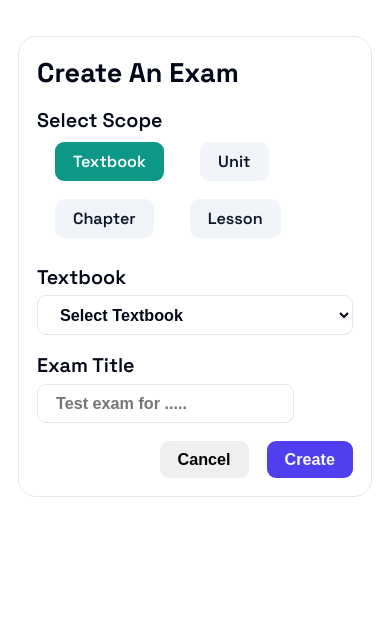
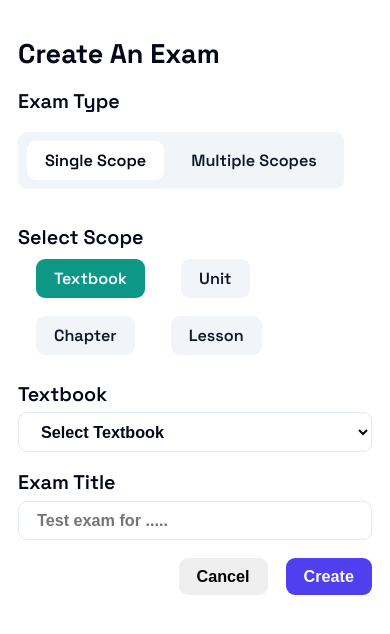
Before and after one commit to IbrahimMurad/physics-quizzes, a Django app: page /exam/custom/ in a window 390 px wide. Shown: the part 73-707 px from the top of the page. Run offline with Django 5.2, Linux system fonts and the light colour scheme; a user stored in the database is signed in; data comes from the database, SQL or seed files in the repository.

Commit message:
Adding the second type of exams: - adding the switcher between the single and multiple scopes exam types. - adding the add buttons next to the select element of scope. - adding a selected scope list, with each element contains a scope type, scope title, and a remove button, and it contains a checkbox input to collect the list of ids when submitting the form. - fixing some stylling for small screens.

```diff
--- a/exam/templates/exam/create_exam.html
+++ b/exam/templates/exam/create_exam.html
@@ -24,6 +24,21 @@ Create New Exam
         {% csrf_token %}
         <h2>Create An Exam</h2>
         <fieldset>
+            <legend>
+                Exam Type
+            </legend>
+            <div class="exam-type-selector">
+                <label for="single-scope-exam">
+                    <input id="single-scope-exam" type="radio" name="exam_type" value="single_scope" checked required>
+                    Single Scope
+                </label>
+                <label for="multiple-scope-exam">
+                    <input id="multiple-scope-exam" type="radio" name="exam_type" value="multiple_scope">
+                    Multiple Scopes
+                </label>
+            </div>
+        </fieldset>
+        <fieldset class="scope-selector">
             <legend>Select Scope</legend>
             <label for="textbook-radio">
                 <input id="textbook-radio" type="radio" name="scope_type" value="textbook" checked required>
@@ -44,26 +59,42 @@ Create New Exam
         </fieldset>
         <div id="textbooks" class="scope active">
             <label for="textbook-select">Textbook</label>
-            <select id="textbook-select" name="id" required>
+            <div>
+                <select id="textbook-select" name="id" required>
                 <option value="">Select Textbook</option>
                 {% for textbook in textbooks %}
                 <option value="{{ textbook.id }}">{{ textbook.title }}</option>
                 {% endfor %}
             </select>
+            <button type="button" class="add-btn">Add</button>
+            </div>
         </div>
         <div id="units" class="scope">
             <label for="unit-select">Unit</label>
-            <select id="unit-select">
-            </select>
+            <div>
+                <select id="unit-select">
+                </select>
+                <button type="button" class="add-btn">Add</button>
+            </div>
         </div>
         <div id="chapters" class="scope">
             <label for="chapter-select">Chapter</label>
-            <select id="chapter-select"></select>
+            <div>
+                <select id="chapter-select"></select>
+                <button type="button" class="add-btn">Add</button>
+            </div>
         </div>
         <div id="lessons" class="scope">
             <label for="lesson-select">Lesson</label>
-            <select id="lesson-select"></select>
+            <div>
+                <select id="lesson-select"></select>
+                <button type="button" class="add-btn">Add</button>
+            </div>
         </div>
+        <fieldset class="multiple-scope-exam-scopes" style="display: none;">
+            <legend>Selected scopes</legend>
+            <div id="selected-scopes"></div>
+        </fieldset>
         <div class="exam-title">
             <label for="exam-title">Exam Title</label>
             <input id="exam-title" type="text" name="exam_title" placeholder="Test exam for ....." required>
--- a/static/css/create_exam.css
+++ b/static/css/create_exam.css
@@ -1,4 +1,3 @@
-
 .container {
   width: 100%;
 }
@@ -43,6 +42,30 @@ fieldset {
   }
 }
 
+.exam-type-selector {
+  background-color: var(--secondary);
+  margin: 1rem;
+  padding: 0.5rem 0.5rem;
+  border-radius: var(--radius);
+  display: flex;
+  flex-wrap: wrap;
+  gap: 0.5rem;
+  justify-content: center;
+  align-items: center;
+
+  label {
+    margin: 0;
+    min-width: 6rem;
+
+    &:has(input:checked) {
+      background-color: var(--background);
+      color: var(--foreground);
+    }
+  }
+
+}
+
+
 label:has(input:checked) {
   background-color: var(--accent);
   color: var(--accent-foreground);
@@ -50,10 +73,12 @@ label:has(input:checked) {
 
 .scope {
   display: none;
+  flex-direction: row;
 
   &>select {
     &:focus {
       background-color: var(--accent);
+      min-width: 28rem;
     }
 
     &:focus-visible {
@@ -68,10 +93,19 @@ label:has(input:checked) {
 
 .scope,
 .exam-title {
+
+  &>div {
+    display: flex;
+    gap: 0.5rem;
+    align-items: center;
+    width: 100%;
+    justify-content: space-between;
+  }
+
   label {
     font-weight: 600;
     font-size: 1.1rem;
-    margin-inline-end: 1rem;
+    min-width: 6rem;
   }
 
   select,
@@ -87,7 +121,9 @@ label:has(input:checked) {
     transition: background-color 0.2s ease-in-out;
     cursor: pointer;
     width: 100%;
-    max-width: max-content;
+    max-width: 25rem;
+    min-width: 15rem;
+    flex: 1 1 auto;
 
     &:hover {
       background-color: var(--secondary);
@@ -122,6 +158,110 @@ label:has(input:checked) {
 }
 
 .scope.active,
+.exam-title,
 #textbooks {
-  display: block;
+  display: flex;
+  gap: 0.5rem;
+  align-items: center;
 }
+
+.add-btn {
+  display: none;
+  margin-left: auto;
+  padding: 0.2rem 0.5rem;
+  border-radius: var(--radius);
+  background-color: var(--accent);
+  color: var(--accent-foreground);
+  font-weight: 600;
+  font-size: 0.9rem;
+  cursor: pointer;
+}
+
+.multiple-scope-exam-scopes {
+  flex-direction: column;
+  gap: 2rem;
+
+  &>div {
+    display: flex;
+    flex-direction: column;
+    gap: 1rem;
+    background-color: var(--background);
+    padding: 1rem;
+    border: 3px solid var(--border);
+    border-radius: var(--radius);
+    min-height: 2rem;
+    width: 100%;
+    margin-top: 0.5rem;
+  }
+}
+
+.selected-scope {
+  display: flex;
+  flex-direction: row;
+  flex-wrap: nowrap;
+  justify-content: space-between;
+  align-items: center;
+  background-color: transparent;
+
+  &>label {
+    background-color: transparent;
+    cursor: default;
+    margin: 0;
+    padding: 0;
+  }
+
+  .selected-scope-title {
+    background-color: var(--secondary);
+    padding: 0.2rem 0.5rem;
+    border-radius: var(--radius);
+    color: var(--secondary-foreground);
+  }
+
+  button {
+    cursor: pointer;
+    padding: 0.3rem 0.5rem;
+    background-color: rgba(172, 5, 5, 0.83);
+    color: white;
+    border-radius: var(--radius);
+    transition: background-color 0.2s ease-in-out;
+  }
+
+}
+
+@media (max-width: 527px) {
+  .custom-exam-form {
+    width: 100%;
+    border: none;
+    padding: 0;
+    margin: 0;
+  }
+
+  .exam-type-selector {
+    margin-left: 0;
+    width: max-content;
+  }
+
+  .scope>div {
+    width: 100%;
+
+    &>select {
+      width: 100%;
+      min-width: none;
+      max-width: none;
+    }
+  }
+
+  .scope.active,
+  .exam-title,
+  #textbooks {
+    gap: 0;
+    align-items: flex-start;
+    flex-direction: column;
+  }
+
+  .exam-title>input {
+    max-width: none;
+    min-width: none;
+    width: 100%;
+  }
+}
--- a/static/js/createExam.js
+++ b/static/js/createExam.js
@@ -3,6 +3,66 @@ const scopeTypes = ["textbook", "unit", "chapter", "lesson"];
 const scopeContainers = document.querySelectorAll(".scope");
 const scopeRadioButtons = document.querySelectorAll("input[name='scope_type']");
 const scopeSelects = document.querySelectorAll("select");
+const examTypeRadioButtons = document.querySelectorAll("input[name='exam_type']");
+const addBtns = document.querySelectorAll("button.add-btn");
+
+// handle the change of selected exam type
+examTypeRadioButtons.forEach((radioButton) => {
+    radioButton.addEventListener("change", () => {
+        if (radioButton.value === "single_scope") {
+            document.querySelector(".scope-selector").style.display = "flex";
+            hideScopeField(1)
+            hideScopeField(2)
+            hideScopeField(3)
+            hideAddBtns()
+            document.querySelector(".multiple-scope-exam-scopes").style.display = "none";
+        } else {
+            document.querySelector(".scope-selector").style.display = "none";
+            showScopeField(1)
+            showScopeField(2)
+            showScopeField(3)
+            showAddBtns()
+            document.querySelector(".multiple-scope-exam-scopes").style.display = "flex";
+        }
+    })
+})
+
+function hideAddBtns() {
+    addBtns.forEach((btn) => {
+        btn.style.display = "none";
+    })
+}
+
+function showAddBtns() {
+    addBtns.forEach((btn) => {
+        btn.style.display = "block";
+    })
+}
+
+
+function addScope(scope_id, scope_type, scope_title) {
+    const div = document.createElement("div");
+    div.classList.add("selected-scope");
+    div.innerHTML = `
+        <input type="checkbox" name="id" value="${scope_id}" hidden checked>
+        <label>
+            ${scope_type} : <span class="selected-scope-title">${scope_title}</span>
+        </label>
+        <button type="button" class="remove-btn" onclick="this.parentElement.remove()">remove</button>
+    `;
+    document.getElementById("selected-scopes").appendChild(div);
+}
+
+addBtns.forEach((btn) => {
+    btn.addEventListener("click", () => {
+        const scopeSelect = btn.previousElementSibling;
+        const scope_id = scopeSelect.value;
+        const scope_type = btn.parentElement.previousElementSibling.textContent;
+        const scope_title = scopeSelect.options[scopeSelect.selectedIndex].textContent;
+        addScope(scope_id, scope_type, scope_title);
+    })
+})
+
 
 // handle the change of selected scope type
 scopeRadioButtons.forEach((radioButton) => {
```
